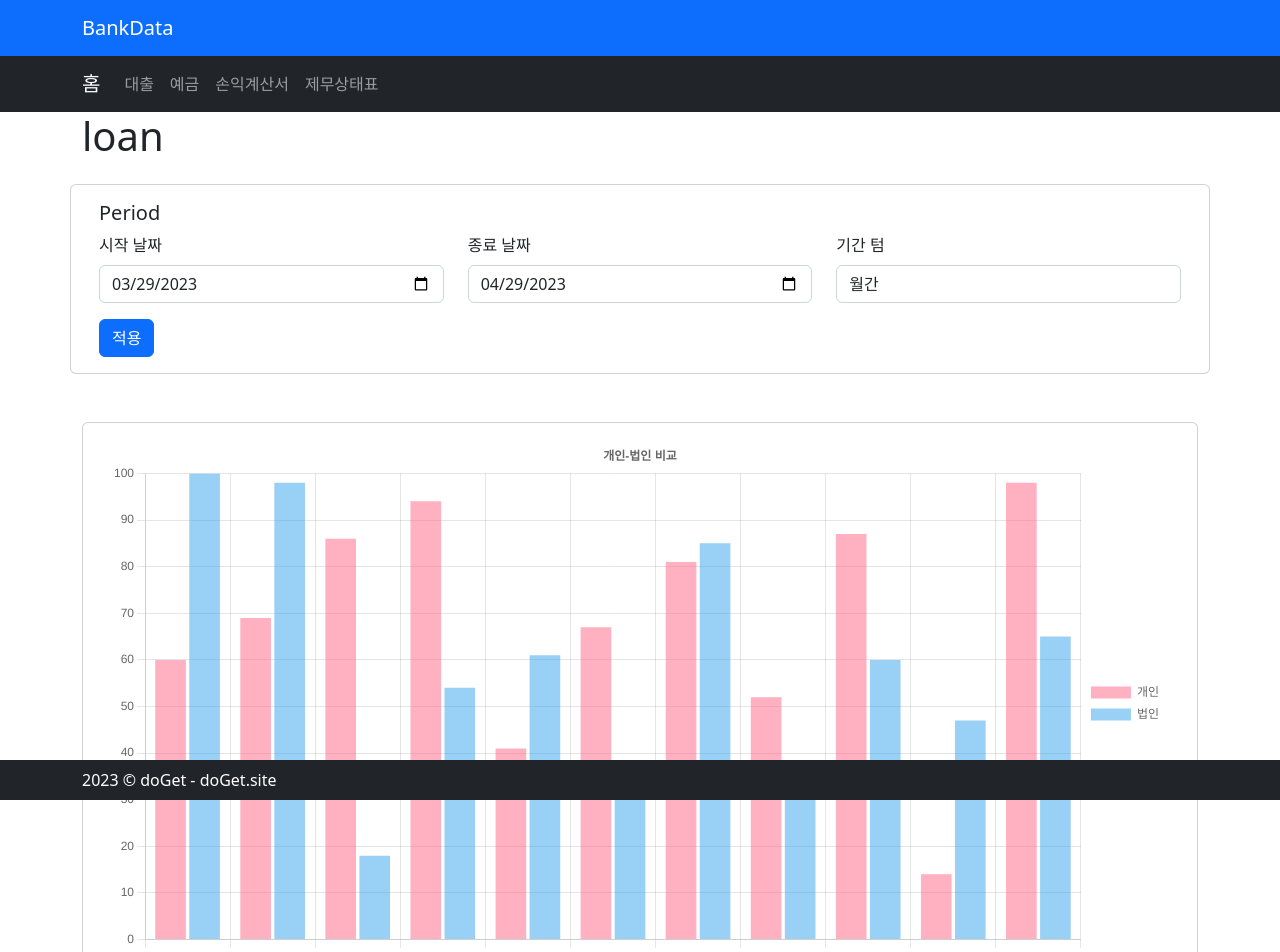
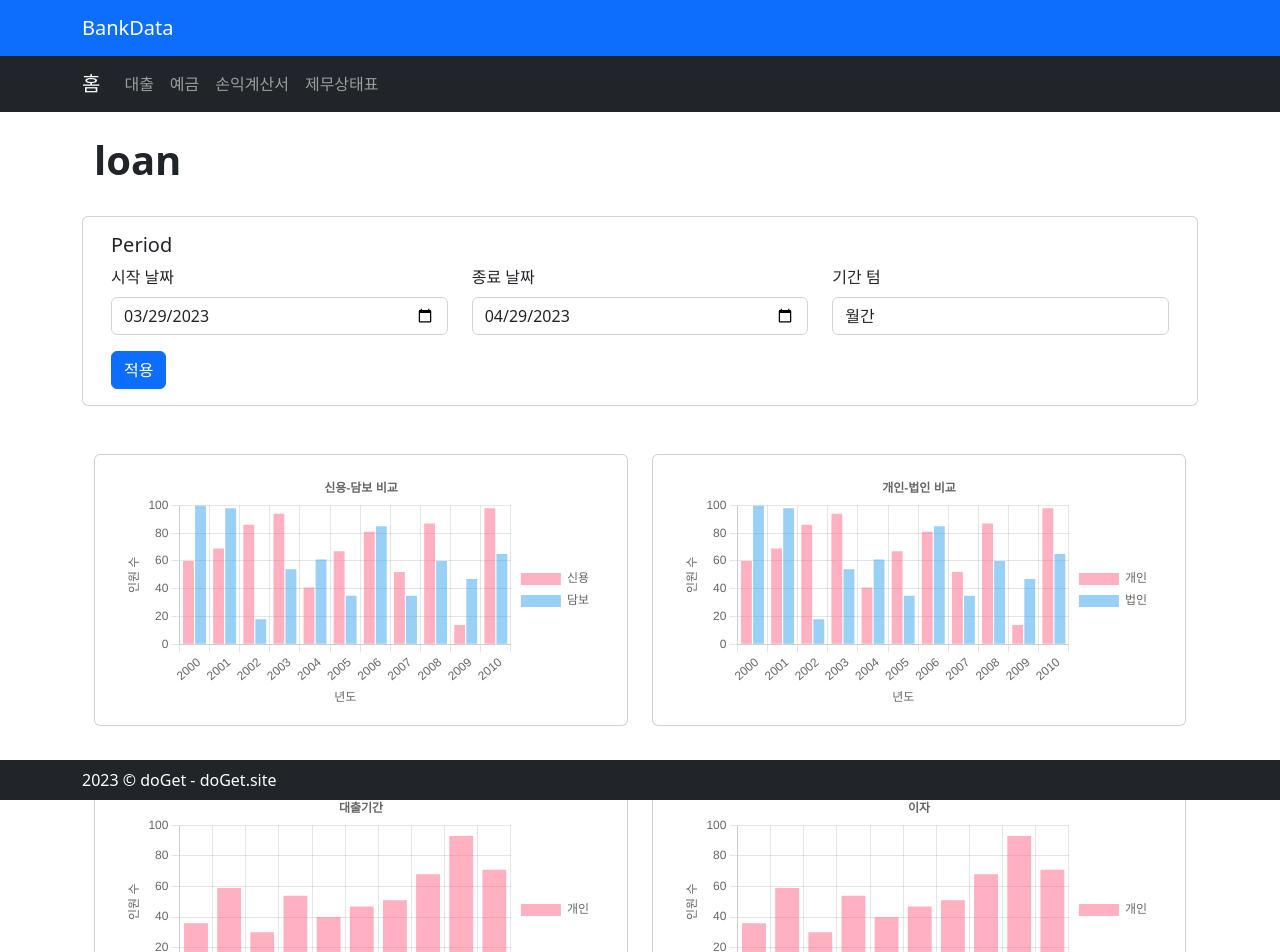
Before and after one commit to Team-doGet/bank-data-visualization, a React (Create React App) app in the folder client/: page /loan in a window 1280 px wide. Shown: the top 952 px of the page. Built offline with nearby package versions, Linux system fonts and the light colour scheme.

Commit message:
feat: 차트 형식 통일 #13

```diff
--- /dev/null
+++ b/client/public/api/loan/customers/region.json
@@ -0,0 +1,37 @@
+{
+  "title": "지역 별 대출 고객 수",
+  "labels": [
+    "경기도 수원시",
+    "서울시",
+    "경기도 안산시",
+    "경기도  의정부시",
+    "경기도  성남시",
+    "인천시",
+    "충청북도  청주시",
+    "경기도  파주시",
+    "경기도  부천시"
+  ],
+  "datasets": [
+    {
+      "label": "지역",
+      "data": [
+        { "x": "1", "y": "1", "r": 70 },
+        { "x": "2", "y": "2", "r": 34 },
+        { "x": "3", "y": "3", "r": 60 },
+        { "x": "4", "y": "4", "r": 69 },
+        { "x": "5", "y": "5", "r": 64 },
+        { "x": "6", "y": "6", "r": 88 },
+        { "x": "7", "y": "8", "r": 69 },
+        { "x": "1", "y": "3", "r": 71 },
+        { "x": "2", "y": "6", "r": 17 },
+        { "x": "3", "y": "5", "r": 19 },
+        { "x": "4", "y": "4", "r": 15 },
+        { "x": "5", "y": "3", "r": 53 },
+        { "x": "6", "y": "3", "r": 56 },
+        { "x": "7", "y": "2", "r": 13 },
+        { "x": "7", "y": "2", "r": 92 },
+        { "x": "8", "y": "4", "r": 31 }
+      ]
+    }
+  ]
+}
--- a/client/src/component/Bar1.js
+++ b/client/src/component/BarGraph.js
@@ -1,9 +1,9 @@
 import React, { useEffect, useState } from 'react';
 import { Bar } from 'react-chartjs-2';
-import { Row, Card } from 'react-bootstrap';
+import { Row, Card, Container } from 'react-bootstrap';
 import ColorSet from '../ColorSet';
 
-const Bar1 = ({ term, url }) => {
+const BarGraph = ({ term, url, xLabel, yLabel }) => {
   const [data, setData] = useState({
     labels: [],
     datasets: [],
@@ -26,6 +26,20 @@ const Bar1 = ({ term, url }) => {
             text: data.title,
           },
         },
+        scales: {
+          x: {
+            title: {
+              display: true,
+              text: xLabel,
+            },
+          },
+          y: {
+            title: {
+              display: true,
+              text: yLabel,
+            },
+          },
+        },
       });
       setData({
         labels: data.labels,
@@ -42,8 +56,10 @@ const Bar1 = ({ term, url }) => {
   useEffect(() => {
     fetchData(term);
   });
+
   return (
-    <div>
+    <Container fluid>
+      <Row className="content-page mt-4"></Row>
       <Row className="mt-4">
         <Card>
           <Card.Body>
@@ -51,8 +67,8 @@ const Bar1 = ({ term, url }) => {
           </Card.Body>
         </Card>
       </Row>
-    </div>
+    </Container>
   );
 };
 
-export default Bar1;
+export default BarGraph;
--- a/client/src/component/Bar2.js
+++ b/client/src/component/BubbleGraph.js
@@ -1,9 +1,9 @@
 import React, { useEffect, useState } from 'react';
-import { Bar } from 'react-chartjs-2';
+import { Bubble } from 'react-chartjs-2';
 import { Row, Card, Container } from 'react-bootstrap';
 import ColorSet from '../ColorSet';
 
-const Bar2 = ({ term, url }) => {
+const BubbleGraph = ({ term, url, xLabel, yLabel }) => {
   const [data, setData] = useState({
     labels: [],
     datasets: [],
@@ -24,6 +24,20 @@ const Bar2 = ({ term, url }) => {
           title: {
             display: true,
             text: data.title,
+          },
+        },
+        scales: {
+          x: {
+            title: {
+              display: true,
+              text: xLabel,
+            },
+          },
+          y: {
+            title: {
+              display: true,
+              text: yLabel,
+            },
           },
         },
       });
@@ -49,7 +63,7 @@ const Bar2 = ({ term, url }) => {
       <Row className="mt-4">
         <Card>
           <Card.Body>
-            <Bar options={options} data={data} />
+            <Bubble options={options} data={data} />
           </Card.Body>
         </Card>
       </Row>
@@ -57,4 +71,4 @@ const Bar2 = ({ term, url }) => {
   );
 };
 
-export default Bar2;
+export default BubbleGraph;
--- a/client/src/page/Deposit.js
+++ b/client/src/page/Deposit.js
@@ -1,7 +1,8 @@
 import React, { useState } from 'react';
 import moment from 'moment';
-import Bar1 from '../component/Bar1';
+import BarGraph from '../component/BarGraph';
 import PeriodForm from '../component/PeriodForm';
+import { Container, Row } from 'react-bootstrap';
 
 const Deposit = () => {
   const [term, setTerm] = useState({
@@ -11,12 +12,14 @@ const Deposit = () => {
   });
 
   return (
-    <div>
-      <h1>Deposit</h1>
+    <Container fluid>
+      <Row className="content-page mt-4">
+        <h1 style={{ fontWeight: 600 }}>Deposit</h1>
+      </Row>
       <PeriodForm term={term} setTerm={setTerm}></PeriodForm>
-      <Bar1 term={term} url="/api/Bar1test.json"></Bar1>
-      <Bar1 term={term} url="/api/Bar1test2.json"></Bar1>
-    </div>
+      <BarGraph term={term} url="/api/Bar1test.json"></BarGraph>
+      <BarGraph term={term} url="/api/Bar1test2.json"></BarGraph>
+    </Container>
   );
 };
 
--- a/client/src/page/Loan.js
+++ b/client/src/page/Loan.js
@@ -2,7 +2,9 @@ import React, { useState } from 'react';
 import moment from 'moment';
 import PeriodForm from '../component/PeriodForm';
 
-import Bar2 from '../component/Bar2';
+import BubbleGraph from '../component/BubbleGraph';
+import BarGraph from '../component/BarGraph';
+import { Row, Col, Container } from 'react-bootstrap';
 
 const Loan = () => {
   const [term, setTerm] = useState({
@@ -11,12 +13,30 @@ const Loan = () => {
     type: 'monthly',
   });
   return (
-    <div>
-      <h1>loan</h1>
+    <Container fluid>
+      <Row className="content-page mt-4">
+        <h1 style={{ fontWeight: 600 }}>loan</h1>
+      </Row>
       <PeriodForm term={term} setTerm={setTerm}></PeriodForm>
-      <Bar2 term={term} url="/api/bar2.json"></Bar2>
-      <Bar2 term={term} url="/api/bar2_1.json"></Bar2>
-    </div>
+      <Row>
+        <Col>
+          <BarGraph term={term} url="/api/loan/guarantee.json" xLabel={'년도'} yLabel={'인원 수'}></BarGraph>
+        </Col>
+        <Col>
+          <BarGraph term={term} url="/api/loan/customers/type.json" xLabel={'년도'} yLabel={'인원 수'}></BarGraph>
+        </Col>
+      </Row>
+      <Row>
+        <Col>
+          <BarGraph term={term} url="/api/loan/period.json" xLabel={'기간'} yLabel={'인원 수'}></BarGraph>
+        </Col>
+        <Col>
+          <BarGraph term={term} url="/api/loan/interest.json" xLabel={'이자'} yLabel={'인원 수'}></BarGraph>
+        </Col>
+      </Row>
+
+      <BubbleGraph term={term} url="/api/loan/customers/region.json" xLabel={'지역'} yLabel={'인원 수'}></BubbleGraph>
+    </Container>
   );
 };
 
```
Also changed, not shown: client/public/api/loan/customers/type.json (renamed from client/public/api/bar2.json), client/public/api/loan/guarantee.json (renamed from client/public/api/bar2_1.json), client/public/api/loan/interest.json (renamed from client/public/api/Bar1test2.json), client/public/api/loan/period.json (renamed from client/public/api/Bar1test.json), 1 other file (tests, documents, lock files or other folders).
